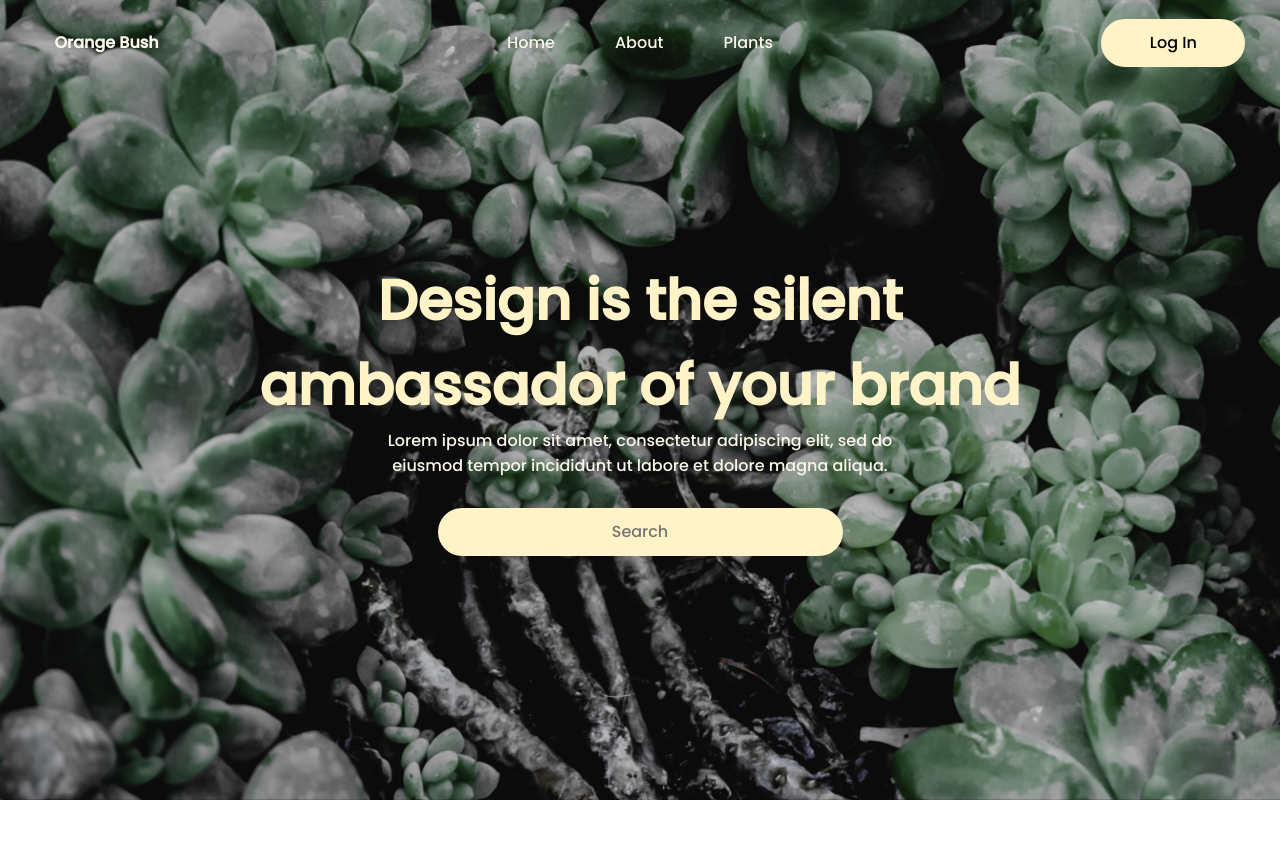
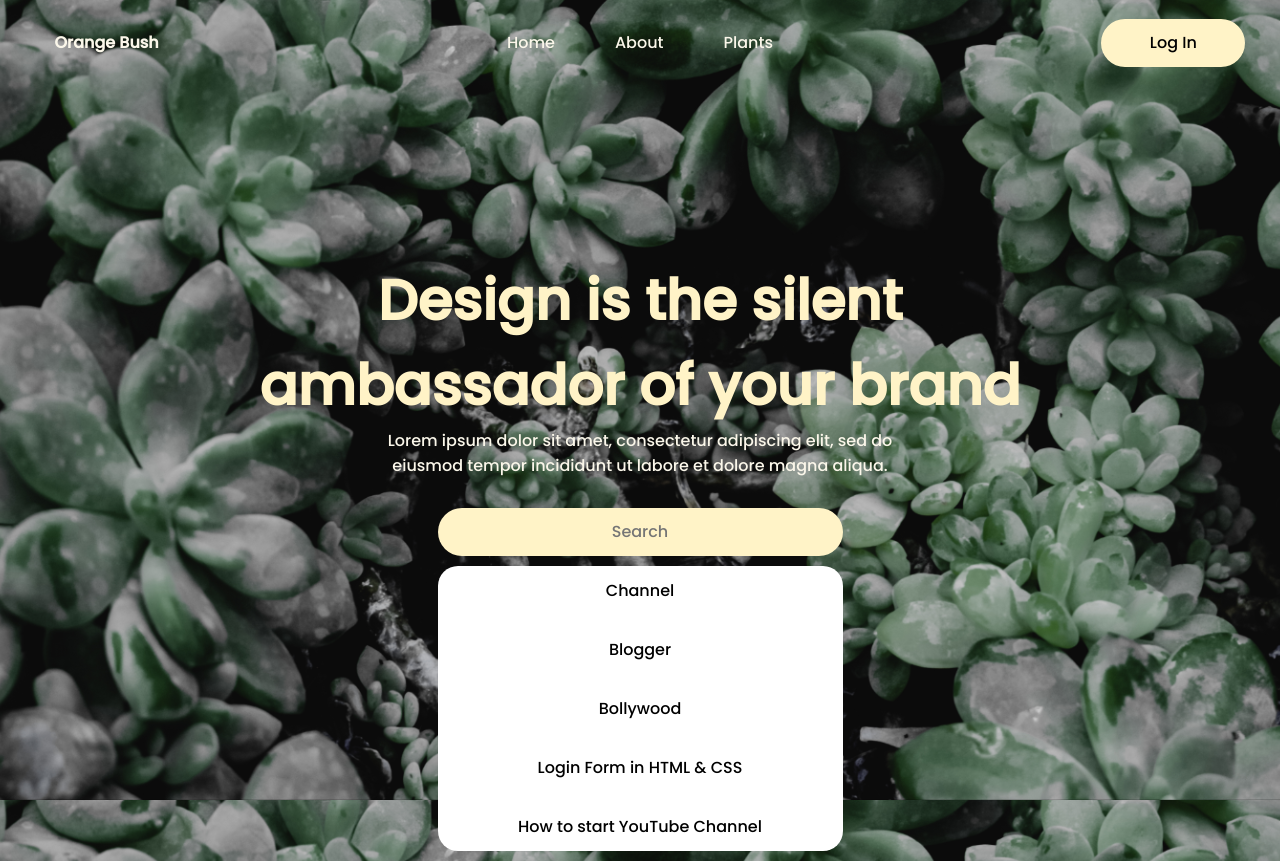
Before and after one commit to BPR-TEAM/FrontendBPR, a Nuxt app in the folder FrontendBPR/: page / in a window 1280 px wide. Before the commit the page ends 800 px from the top, so only its background shows below. Built offline with nearby package versions, Linux system fonts and the light colour scheme.

Commit message:
dropdown searchbar

```diff
--- a/FrontendBPR/components/Hero.vue
+++ b/FrontendBPR/components/Hero.vue
@@ -3,13 +3,33 @@
     <div class="wrapper">
       <!-- <img src="../assets/images/homepage_background.png" alt="homepage_background"> -->
       <div class="brand-search-box">
-            <div class="header-text">Design is the silent ambassador of your brand</div>
+        <div class="header-text">
+          Design is the silent ambassador of your brand
+        </div>
         <div class="subheader">
-              <div class="sub-text">Lorem ipsum dolor sit amet, consectetur adipiscing elit, sed do eiusmod tempor incididunt ut labore et dolore magna aliqua.</div>
+          <div class="sub-text">
+            Lorem ipsum dolor sit amet, consectetur adipiscing elit, sed do
+            eiusmod tempor incididunt ut labore et dolore magna aliqua.
+          </div>
           <div class="search-bar">
-                  <form name="search">
-                    <input type="text" class="input" name="txt" placeholder="Search">
-                  </form>
+
+              <input
+                type="text"
+                class="input"
+                name="txt"
+                placeholder="Search"
+              />
+               <div class="autocom-box">
+
+                  <li>Channel</li>
+                  <li>Blogger</li>
+                  <li>Bollywood</li>
+                  <li>Login Form in HTML & CSS</li>
+                  <li>How to start YouTube Channel</li>
+
+                  <!-- here list are inserted from javascript -->
+              </div>
+
           </div>
         </div>
       </div>
@@ -19,77 +39,130 @@
 
 <script>
 export default {
-
+  data(){
+    let suggestions = [
+    "Channel",
+    "CodingLab",
+    "CodingNepal",
+    "YouTube",
+    "YouTuber",
+    "YouTube Channel",
+    "Blogger",
+    "Bollywood",
+    "Vlogger",
+    "Vechiles",
+    "Facebook",
+    "Freelancer",
+    "Facebook Page",
+    "Designer",
+    "Developer",
+    "Web Designer",
+    "Web Developer",
+    "Login Form in HTML & CSS",
+    "How to learn HTML & CSS",
+    "How to learn JavaScript",
+    "How to became Freelancer",
+    "How to became Web Designer",
+    "How to start Gaming Channel",
+    "How to start YouTube Channel",
+    "What does HTML stands for?",
+    "What does CSS stands for?",
+];
+    return{suggestions}
   }
+};
 </script>
 
 <style lang="scss" scoped>
 @import "../assets/variables.scss";
-@import url('https://fonts.googleapis.com/css2?family=Poppins:wght@500&display=swap');
-*{
-    margin:0 !important;
+@import url("https://fonts.googleapis.com/css2?family=Poppins:wght@500&display=swap");
+* {
+  margin: 0 !important;
 }
 
-.container{
-  height:$tablet;
-  margin:0px !important;
-  padding:0px !important;
+.container {
+  margin: 0px !important;
+  padding: 0px !important;
 }
 
-.wrapper{
-  display:flex;
-  justify-content:center;
+.wrapper {
+  display: flex;
+  justify-content: center;
   align-items: center;
   position: absolute;
   width: 100%;
-  height:100%;
+  height: 100%;
 }
 
-.brand-search-box{
-  width:860px;
-  height:285px;
+.brand-search-box {
+  width: 860px;
+  height: 285px;
 
-  .header-text{
-    color:#FFF3C7;
-    font-size:56px;
-    font-family: 'Poppins', sans-serif;
-    font-weight:bold;
-    text-align:center;
+  .header-text {
+    color: #fff3c7;
+    font-size: 56px;
+    font-family: "Poppins", sans-serif;
+    font-weight: bold;
+    text-align: center;
   }
 
-  .subheader{
-    display:flex;
+  .subheader {
+    display: flex;
     align-items: center;
     flex-flow: column;
     justify-content: center;
   }
-  .sub-text{
-    color:#FBF7EA;
-    width:560px;
-    height:48px;
-    font-family: 'Poppins', sans-serif;
-    text-align:center;
+  .sub-text {
+    color: #fbf7ea;
+    width: 560px;
+    height: 48px;
+    font-family: "Poppins", sans-serif;
+    text-align: center;
     font-size: 16px;
   }
 
-  .search-bar{
-    margin-top:32px !important;
+  .search-bar {
+    margin-top: 32px !important;
 
-    .input{
-      width:405px;
-      height:48px;
-      background:#FFF3C7;
-      color:black !important;
-      font-family: "Poppins", 'Sans serif';
-      border-radius:28px;
+    .input {
+      width: 405px;
+      height: 48px;
+      background: #fff3c7;
+      color: black !important;
+      font-family: "Poppins", "Sans serif";
+      border-radius: 28px;
       text-align: center;
-      outline:none!important;
-     ::placeholder{
-        opacity:1;
+      outline: none !important;
+      ::placeholder {
+        opacity: 1;
       }
     }
   }
 
+  .autocom-box{
+  padding: 0;
+  // opacity: 0;
+  // overflow-y: auto;
+  height: 100%;
+  z-index:99;
+  background: #fff;
+  border-radius:20px;
+  margin-top:8px !important;
+  li{
+  list-style: none;
+  padding: 12px !important;
+  text-align: center;
+  font-family: "Poppins", "Sans serif";
+  width: 100%;
+  cursor: default;
+  border-radius:32px;
+  margin-top:10px !important;
+  margin-bottom:10px !important;
+
+      &:hover{
+        background: #efefef;
       }
-
+    }
+  }
+}
 </style>
```
Lines whose indentation alone changed are shown as unchanged.
